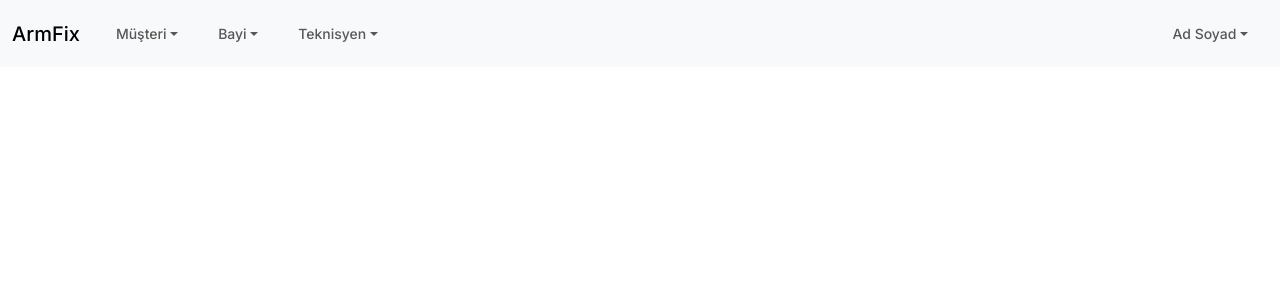
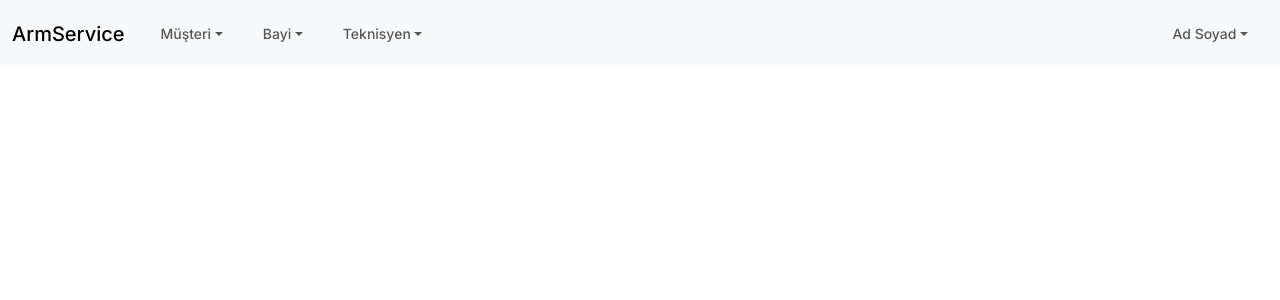
Before and after one commit to muratacarr/field-service-management-react, a React (Vite) app: page / in a window 1280 px wide. Shown: the top 300 px of the page. Built offline with nearby package versions, Linux system fonts and the light colour scheme.

Commit message:
Uygulama ismi guncellendi

```diff
--- a/src/layout/navbar/index.jsx
+++ b/src/layout/navbar/index.jsx
@@ -6,7 +6,7 @@ const Navbar = () => {
     <>
       <nav className="navbar navbar-expand-lg bg-light" data-bs-theme="light">
         <div className="container-fluid">
-          <div className="navbar-brand">ArmFix</div>
+          <div className="navbar-brand">ArmService</div>
           <button
             className="navbar-toggler"
             type="button"
```
